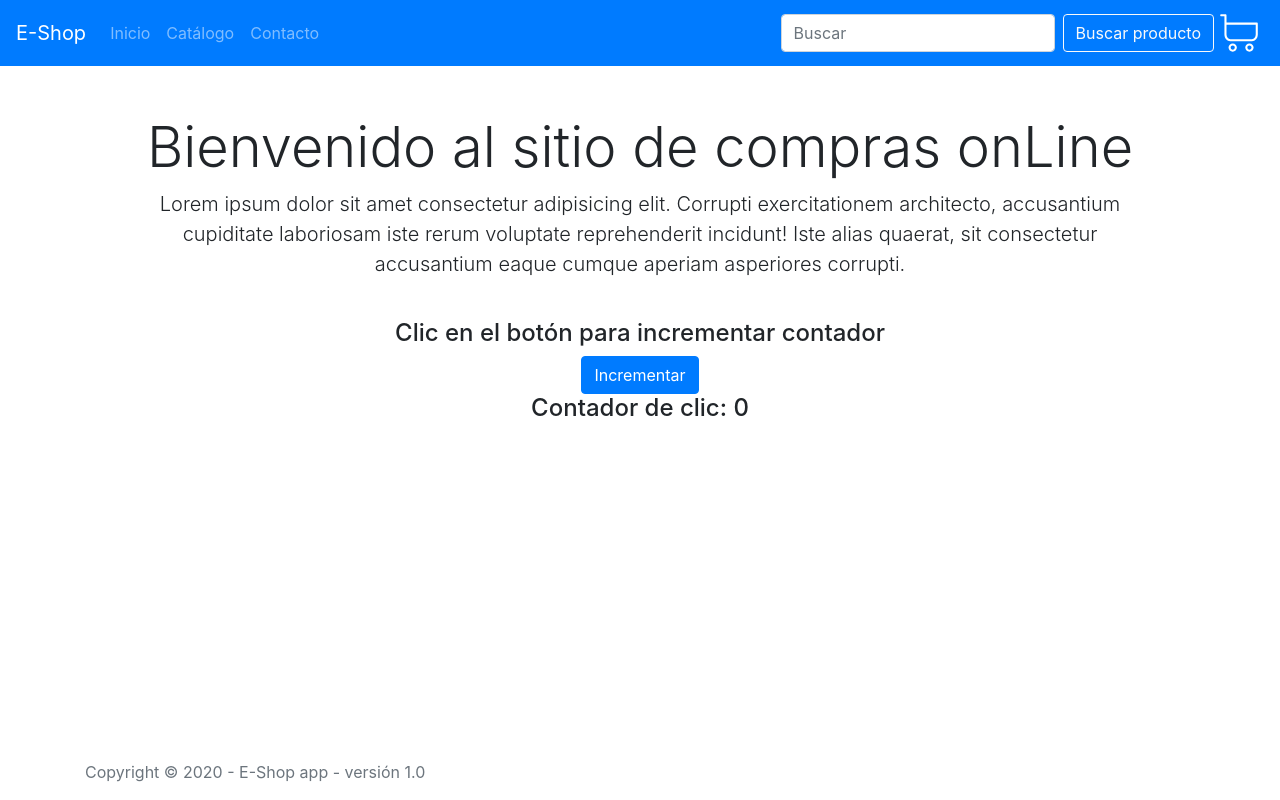
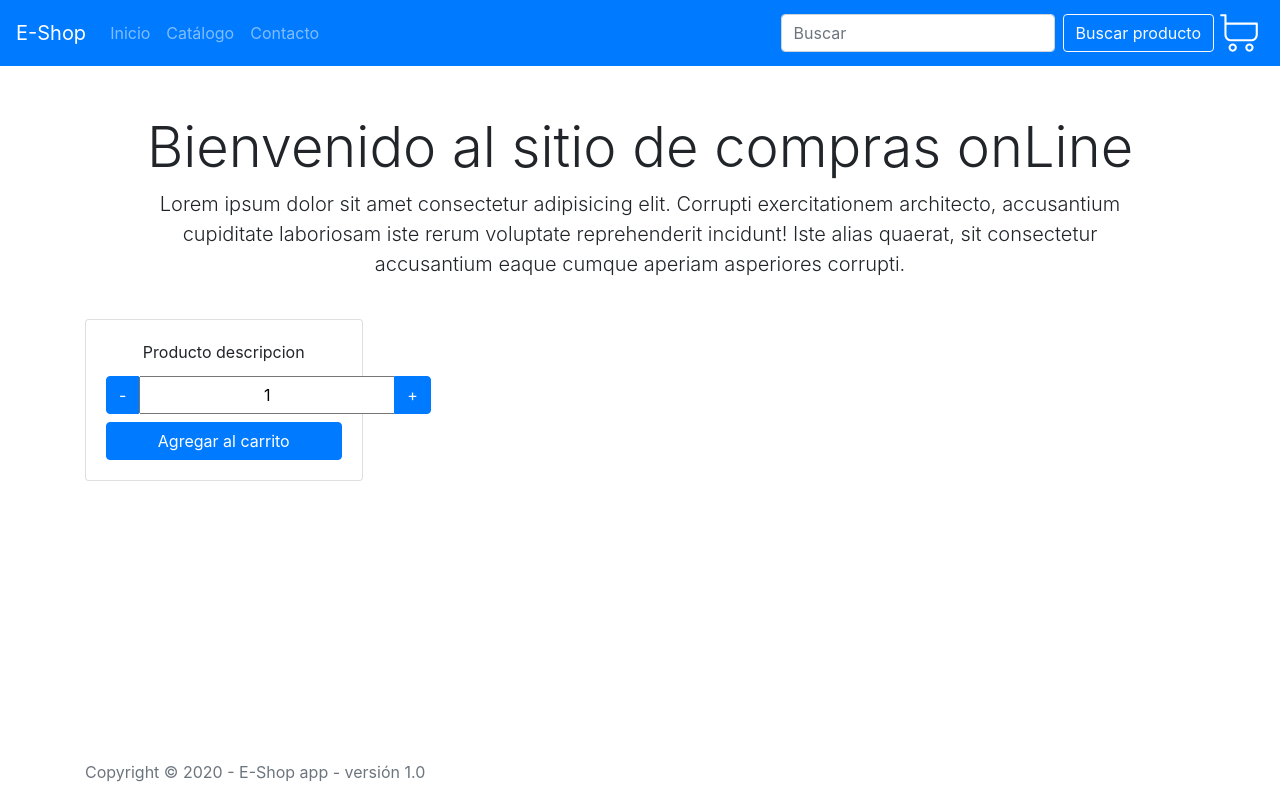
Before and after one commit to xblaz/shop-app, a React (Create React App) app: page / in a window 1280 px wide. Built offline with nearby package versions, Linux system fonts and the light colour scheme.

Commit message:
Implementa componente ItemCount con hooks (desafio)

```diff
--- a/src/components/Contador/Contador.js
+++ b/src/components/Contador/Contador.js
@@ -5,7 +5,8 @@ export default function Contador() {
     return (
         <div>
             <p className="h4">Clic en el botón para incrementar contador</p>
-            <button className="btn btn-primary" onClick={() => setContador(contador+1)}>Incrementar</button>
+            <button className="btn btn-primary" onClick={() => setContador(contador+1)}>[+]</button>
+            <button className="btn btn-primary" onClick={() => setContador(contador-1)}>[-]</button>
             <p className="h4">Contador de clic: {contador}</p>
         </div>
     );
--- /dev/null
+++ b/src/components/Contador/ItemCount.js
@@ -0,0 +1,50 @@
+import React, { useState, useEffect } from 'react';
+import { Button, ButtonGroup } from 'react-bootstrap';
+
+const ItemCount = props => {
+
+    const [contador, setContador] = useState(0);
+
+    useEffect(() => {
+        if (props.initial) {
+            console.log('inicializando contador...');
+            setContador(parseInt(props.initial));
+        }
+    }, [props.initial]);
+
+    const incrementa = () => {
+        if (contador < props.max) {
+            setContador(contador + 1)
+        }
+    }
+    const decrementa = () => {
+        if (contador > props.min) {
+            setContador(contador - 1)
+        }
+    }
+    const onUp = ()  => {
+        if (props.onAdd) {
+            console.log('ejecutando callback... ')
+            props.onAdd(contador);
+        }
+    }
+
+    return (
+        <div className="card text-center w-25">
+            <div className="card-body">
+                <p className="card-title">Producto descripcion</p>
+                <ButtonGroup>
+                    <Button variant="primary" onClick={decrementa}>-</Button>
+                    <input type="text" value={contador} className="text-center" readOnly />
+                    <Button variant="primary" onClick={incrementa}>+</Button>
+                </ButtonGroup>
+                <div>
+                    <Button variant="primary mt-2 btn-block" onClick={onUp}>Agregar al carrito</Button>
+                </div>
+            </div>
+        </div>
+    );
+
+}
+
+export default ItemCount;
--- a/src/components/Home/Home.jsx
+++ b/src/components/Home/Home.jsx
@@ -1,7 +1,8 @@
 import React from 'react';
 import { Container, Row, Col } from 'react-bootstrap';
 import './Home.css';
-import Contador from '../Contador/Contador'
+//import Contador from '../Contador/Contador'
+import ItemCount from '../Contador/ItemCount'
 
 const Home = (props) => {
     return (
@@ -15,11 +16,17 @@ const Home = (props) => {
                 </Col>
             </Row>
             <Row>
-                <Col className="mx-auto text-center">
-                    <Contador />
+                <Col className="mx-auto align-center">
+                    <ItemCount initial="1" max="10" min="1" onAdd={agregarItem} />
                 </Col>
             </Row>
         </Container>
     )
 }
+
+function agregarItem(contador) {
+    alert('Cantidad de Items: ' + contador);
+    console.log('Cantidade items: ' + contador)
+}
+
 export default Home;
```
